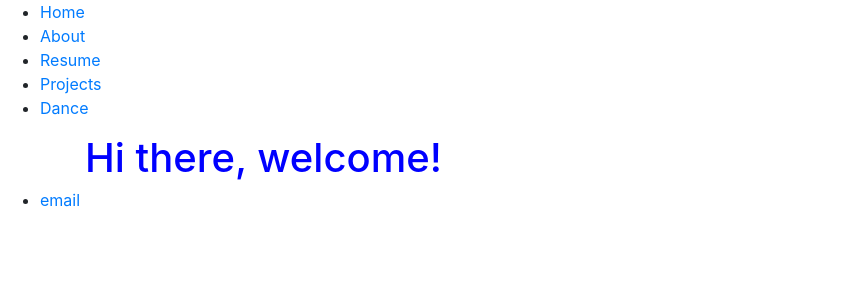
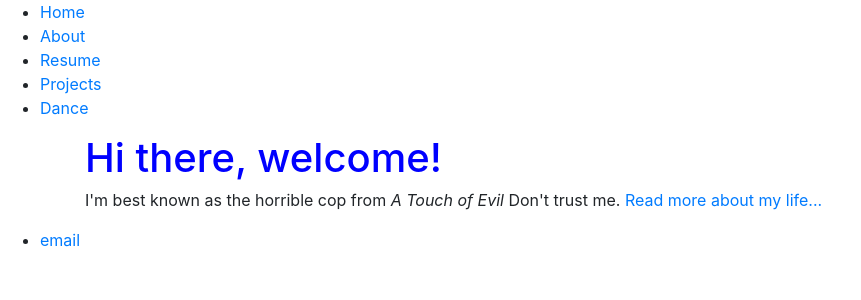
Before and after one commit to isabellaleehs/isabellaleehs.github.io, a Jekyll site: the page built from index.html, in a window 1280 px wide. Shown: the top 300 px of the page, without its empty margins (0-861 px from the left). Built offline with Jekyll 4.4.1, drawn with Linux system fonts in a browser that asks for light colours; nearby versions of some CDN libraries; a style sheet for code colours, icons or effects is not loaded.

Commit message:
Update index.html

```diff
--- a/index.html
+++ b/index.html
@@ -3,4 +3,5 @@ layout: default
 ---
 <div class="blurb">
 	<h1>Hi there, welcome!</h1>
-</div>
+	<p>I'm best known as the horrible cop from <em>A Touch of Evil</em> Don't trust me. <a href="/about">Read more about my life...</a></p>
+</div> <!-- blurb -->
```
